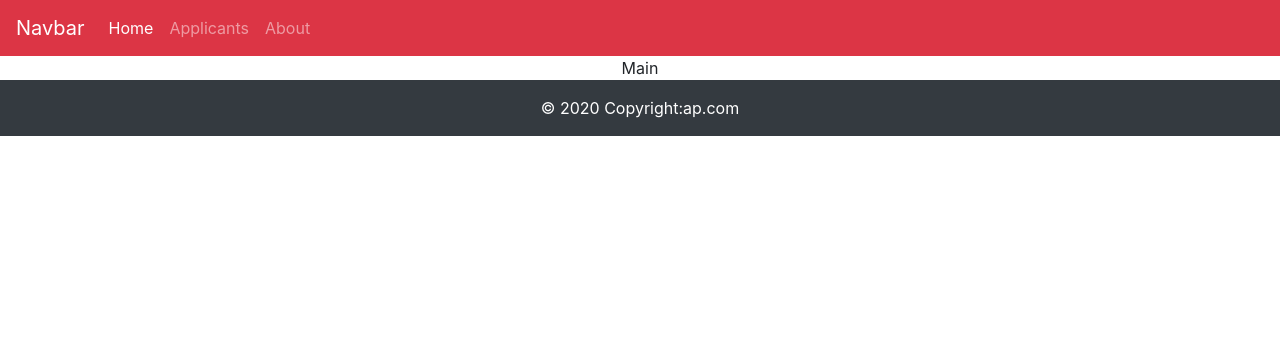
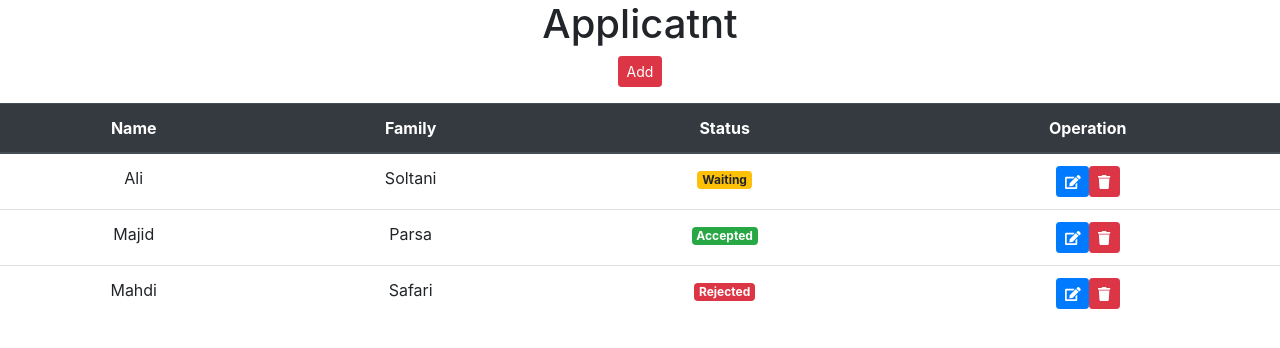
Before and after one commit to A-Soltani/aspnetcore-react-sample, a React (Create React App) app in the folder src/clients/application-processing/: page / in a window 1280 px wide. Shown: the top 348 px of the page. Built offline with nearby package versions, Linux system fonts and the light colour scheme.

Commit message:
adding font awesome

```diff
--- a/src/clients/application-processing/package.json
+++ b/src/clients/application-processing/package.json
@@ -3,6 +3,9 @@
   "version": "0.1.0",
   "private": true,
   "dependencies": {
+    "@fortawesome/fontawesome-svg-core": "^1.2.34",
+    "@fortawesome/free-solid-svg-icons": "^5.15.2",
+    "@fortawesome/react-fontawesome": "^0.1.14",
     "@testing-library/jest-dom": "^5.11.9",
     "@testing-library/react": "^11.2.5",
     "@testing-library/user-event": "^12.7.1",
--- a/src/clients/application-processing/src/App.js
+++ b/src/clients/application-processing/src/App.js
@@ -4,13 +4,15 @@ import Footer from "./components/layout/footer/footer";
 import Header from "./components/layout/header/header";
 import Main from "./components/layout/main/main";
 import "bootstrap/dist/css/bootstrap.css";
+import Applicant from "./components/applicants/applicant";
 
 function App() {
   return (
     <div className="App">
-      <Header />
+      <Applicant />
+      {/* <Header />
       <Main />
-      <Footer />
+      <Footer /> */}
     </div>
   );
 }
--- /dev/null
+++ b/src/clients/application-processing/src/components/applicants/applicant-status-button.jsx
@@ -0,0 +1,39 @@
+import React, { Component } from "react";
+import { AppliCantStatus } from "./applicant-status";
+
+class ApplicantStatusBotton extends Component {
+  state = {};
+  //   renderStatus = () => {
+  //     switch (this.props.status) {
+  //       case AppliCantStatus.Rejected:
+  //         return <button className="btn btn-danger btn-sm"></button>;
+  //       case AppliCantStatus.Accepted:
+  //         return <button className="btn btn-success btn-sm"></button>;
+  //       case AppliCantStatus.Waiting:
+  //         return <button className="btn btn-warning btn-sm"></button>;
+  //       default:
+  //         throw new Error("status is invalid");
+  //     }
+  //   };
+  render() {
+    switch (this.props.status) {
+      case AppliCantStatus.Waiting:
+        return <span className="badge badge-warning">Waiting</span>;
+
+      // return (
+      //   <React.Fragment>
+      //     <button className="btn btn-success btn-sm">Accept</button>
+      //     <button className="btn btn-danger btn-sm">Reject</button>
+      //   </React.Fragment>
+      // );
+      case AppliCantStatus.Rejected:
+        return <span className="badge badge-danger">Rejected</span>;
+      case AppliCantStatus.Accepted:
+        return <span className="badge badge-success">Accepted</span>;
+      default:
+        throw new Error("status is invalid");
+    }
+  }
+}
+
+export default ApplicantStatusBotton;
--- /dev/null
+++ b/src/clients/application-processing/src/components/applicants/applicant-status.js
@@ -0,0 +1,5 @@
+export const AppliCantStatus = {
+  Waiting: 0,
+  Accepted: 1,
+  Rejected: 2,
+};
--- /dev/null
+++ b/src/clients/application-processing/src/components/applicants/applicant.jsx
@@ -0,0 +1,76 @@
+import React, { Component } from "react";
+
+import { faEdit, faTrash } from "@fortawesome/free-solid-svg-icons";
+import { FontAwesomeIcon } from "@fortawesome/react-fontawesome";
+
+import "bootstrap/dist/css/bootstrap.css";
+
+import { AppliCantStatus } from "./applicant-status";
+import ApplicantStatusBotton from "./applicant-status-button";
+
+class Applicant extends Component {
+  state = {
+    applicants: [
+      {
+        id: "1",
+        name: "Ali",
+        family: "Soltani",
+        status: AppliCantStatus.Waiting,
+      },
+      {
+        id: "2",
+        name: "Majid",
+        family: "Parsa",
+        status: AppliCantStatus.Accepted,
+      },
+      {
+        id: "3",
+        name: "Mahdi",
+        family: "Safari",
+        status: AppliCantStatus.Rejected,
+      },
+    ],
+  };
+
+  render() {
+    return (
+      <React.Fragment>
+        <h1>Applicatnt</h1>
+        <div className="form-group">
+          <button className="btn btn-danger btn-sm">Add</button>
+        </div>
+        <table className="table">
+          <thead className="thead-dark">
+            <tr>
+              <th scope="col">Name</th>
+              <th scope="col">Family</th>
+              <th scope="col">Status</th>
+              <th>Operation</th>
+            </tr>
+          </thead>
+          <tbody>
+            {this.state.applicants.map((applicant) => (
+              <tr key={applicant.id}>
+                <td>{applicant.name}</td>
+                <td>{applicant.family}</td>
+                <td>
+                  <ApplicantStatusBotton status={applicant.status} />
+                </td>
+                <td>
+                  <a className="btn btn-primary btn-sm">
+                    <FontAwesomeIcon icon={faEdit} />
+                  </a>
+                  <a className="btn btn-danger btn-sm">
+                    <FontAwesomeIcon icon={faTrash} />
+                  </a>
+                </td>
+              </tr>
+            ))}
+          </tbody>
+        </table>
+      </React.Fragment>
+    );
+  }
+}
+
+export default Applicant;
```
Also changed, not shown: src/clients/application-processing/src/components/applicant.jsx (deleted, +0 -14 lines), 1 other file (tests, documents, lock files or other folders).
